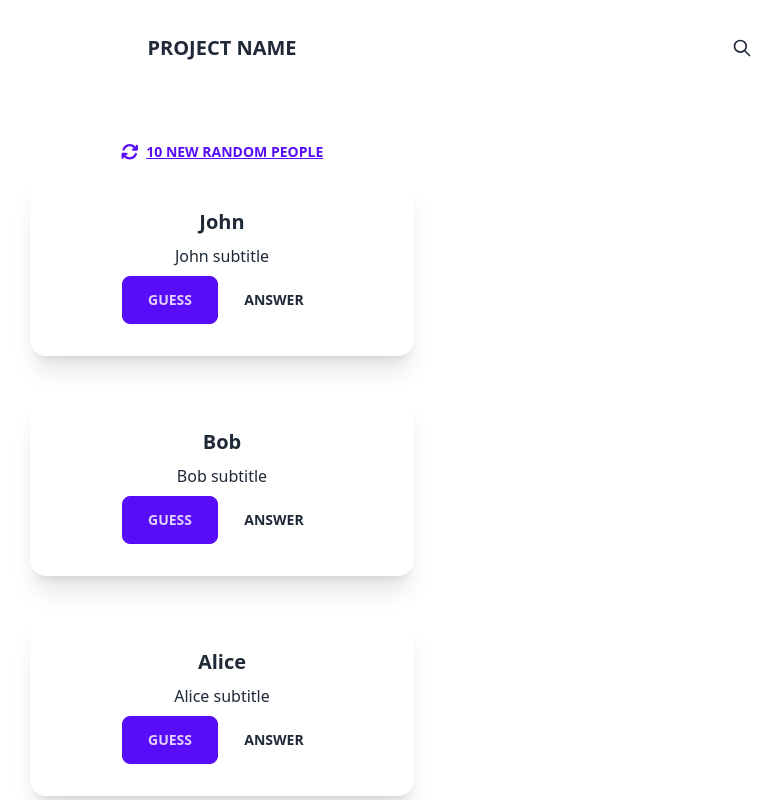
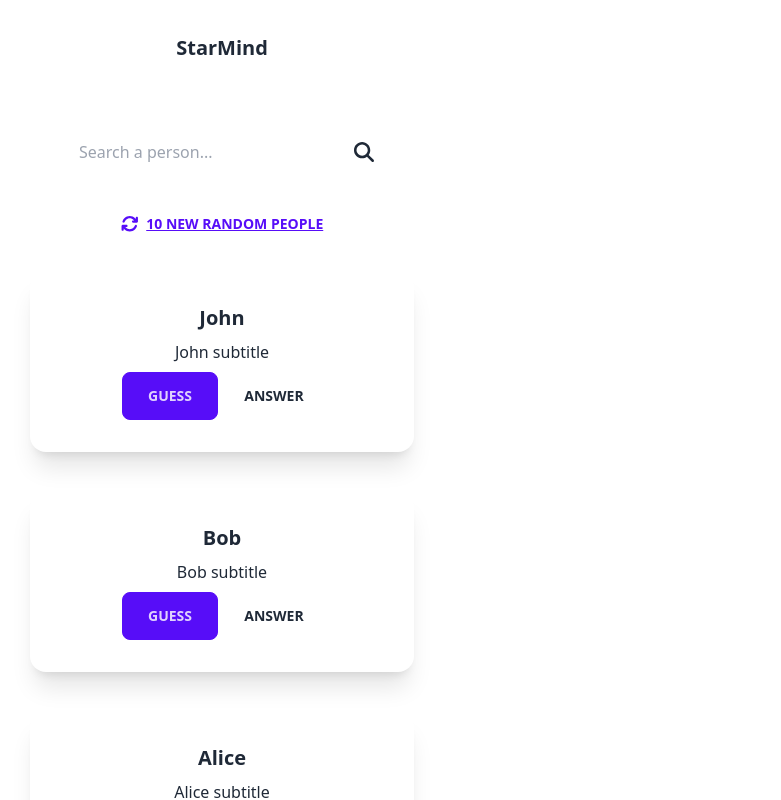
Before and after one commit to dekunma/cpsc-537-project-frontend, a Next.js app: page / in a window 1280 px wide. Shown: the top 800 px of the page, without its empty margins (418-1199 px from the left). Built offline with nearby package versions, Linux system fonts and the light colour scheme; no server answers.

Commit message:
Move SearchBar to center

```diff
--- /dev/null
+++ b/components/NavBar.jsx
@@ -0,0 +1,13 @@
+export default function NavBar() {
+  return (
+    <div className="navbar bg-base-100 h-24 mb-8 px-24">
+      {/* start: placeholder */}
+      <div className="navbar-start"></div>
+      <div className="navbar-center">
+        <a className="btn btn-ghost normal-case text-xl">StarMind</a>
+      </div>
+      {/* end: placeholder */}
+      <div className="navbar-end"></div>
+    </div>
+  );
+}
--- a/components/SearchBar.jsx
+++ b/components/SearchBar.jsx
@@ -1,41 +1,25 @@
+import { FontAwesomeIcon } from "@fortawesome/react-fontawesome";
+import { faSearch } from "@fortawesome/free-solid-svg-icons";
+
+import { useState } from "react";
+
 export default function SearchBar() {
+  const [isFocused, setIsFocused] = useState(false);
+
   return (
-    <div className="navbar bg-base-100 h-24 mb-8 px-24">
-      {/* start: placeholder */}
-      <div className="navbar-start"></div>
-      <div className="navbar-center">
-        <a className="btn btn-ghost normal-case text-xl">PROJECT NAME</a>
-      </div>
-      <div className="navbar-end">
-        <div className="dropdown dropdown-end">
-          <button className="btn btn-ghost btn-circle">
-            <svg
-              xmlns="http://www.w3.org/2000/svg"
-              className="h-5 w-5"
-              fill="none"
-              viewBox="0 0 24 24"
-              stroke="currentColor"
-            >
-              <path
-                strokeLinecap="round"
-                strokeLinejoin="round"
-                strokeWidth="2"
-                d="M21 21l-6-6m2-5a7 7 0 11-14 0 7 7 0 0114 0z"
-              />
-            </svg>
-          </button>
-          <div
-            tabIndex={0}
-            className="mt-3 z-[1] card card-compact dropdown-content w-52 bg-base-100 shadow"
-          >
-            <div className="form-control w-full">
-              <input
-                type="text"
-                placeholder="Search"
-                className="input input-bordered w-auto"
-              />
-            </div>
-          </div>
+    <div className="flex justify-center">
+      <div className="relative w-full max-w-xs">
+        <input
+          type="text"
+          placeholder="Search a person..."
+          className={`input w-full pr-10 ${
+            isFocused ? "input-bordered input-primary" : "input-ghost"
+          }`}
+          onFocus={() => setIsFocused(true)}
+          onBlur={() => setIsFocused(false)}
+        />
+        <div className="absolute inset-y-0 right-0 flex items-center px-2">
+          <FontAwesomeIcon icon={faSearch} size="lg" />
         </div>
       </div>
     </div>
--- a/pages/index.jsx
+++ b/pages/index.jsx
@@ -1,5 +1,5 @@
 import { useEffect, useState } from "react";
-import SearchBar from "../components/SearchBar";
+import NavBar from "../components/NavBar";
 
 // The following import prevents a Font Awesome icon server-side rendering bug,
 // where the icons flash from a very large icon down to a properly sized one:
@@ -14,6 +14,7 @@ import "react-loading-skeleton/dist/skeleton.css";
 import PersonCard from "../components/PersonCard";
 import { FontAwesomeIcon } from "@fortawesome/react-fontawesome";
 import { faArrowsRotate } from "@fortawesome/free-solid-svg-icons";
+import SearchBar from "../components/SearchBar";
 
 export default function Index() {
   const fakePeopleData = [
@@ -56,12 +57,16 @@ export default function Index() {
 
   return (
     <div>
-      <SearchBar />
+      <NavBar />
       <div className="w-full grid grid-cols-1">
-        <button className="btn btn-link w-full" onClick={fetchFakeData}>
-          <FontAwesomeIcon icon={faArrowsRotate} size="lg" />
-          10 New Random People
-        </button>
+        <SearchBar />
+        <div className="w-full my-6 flex justify-center">
+          <button className="btn btn-link" onClick={fetchFakeData}>
+            <FontAwesomeIcon icon={faArrowsRotate} size="lg" />
+            10 New Random People
+          </button>
+        </div>
+
         <dialog id="guess-modal" className="modal">
           <div className="modal-box">
             <h1>TO BE REPLACED</h1>
```
